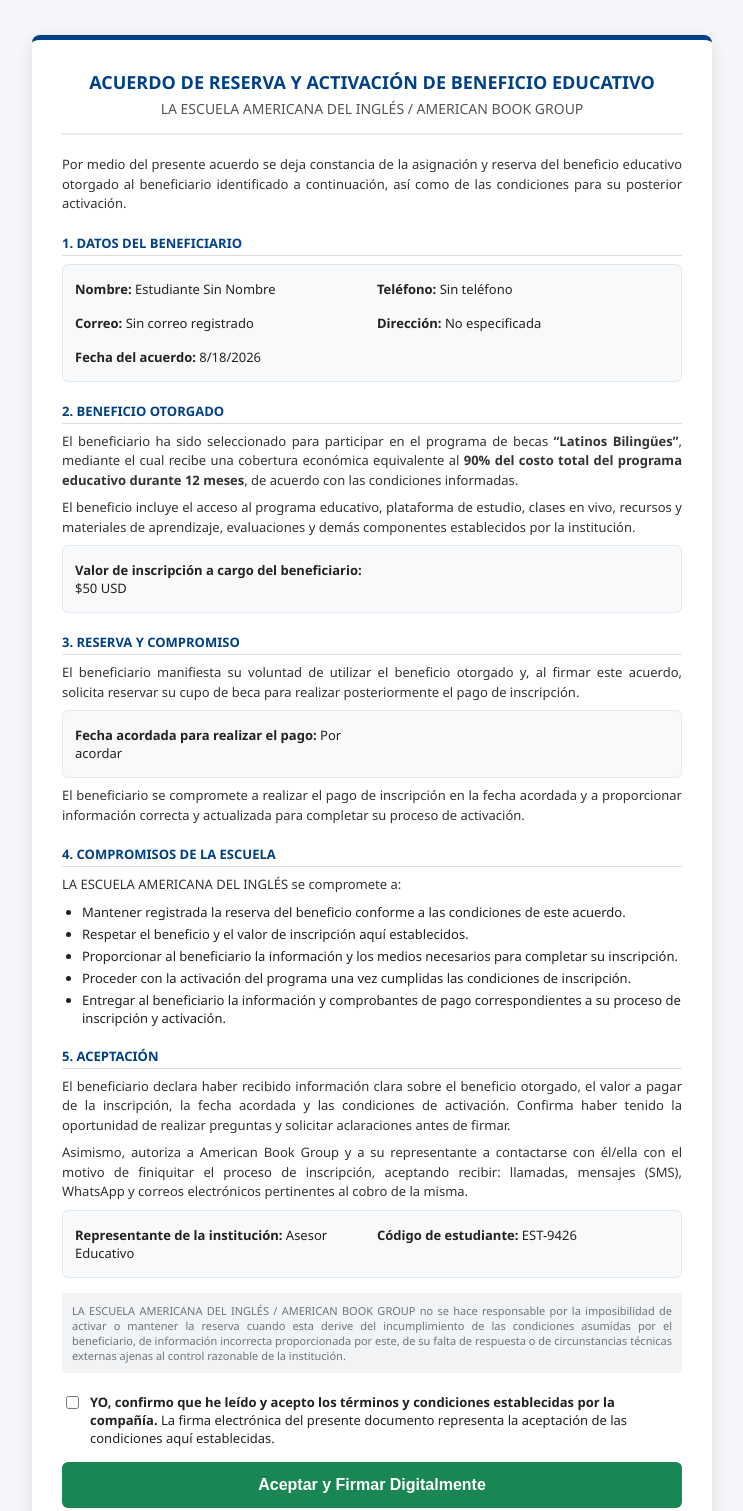
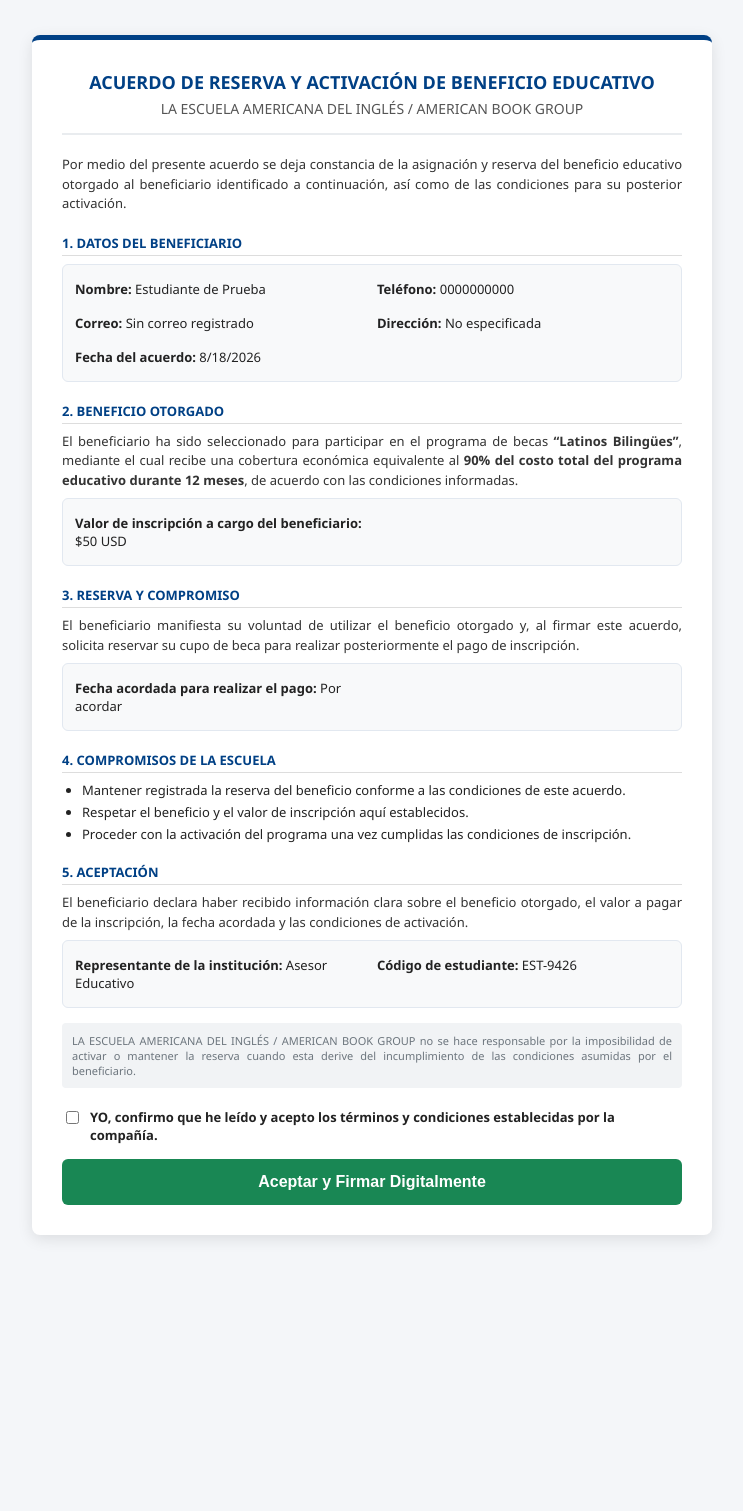
Before and after one commit to theamericanschool/acuerdo---beca, a plain HTML site: page index.html in a window 1280 px wide. Shown: the top 1511 px of the page, without its empty margins (268-1011 px from the left). After the commit the page ends 1270 px from the top, so only its background shows below. Drawn offline with Linux system fonts and the light colour scheme; no server answers.

Commit message:
index.html

```diff
--- a/index.html
+++ b/index.html
@@ -45,7 +45,6 @@
 
   <div class="section-title">2. Beneficio Otorgado</div>
   <p class="text-block">El beneficiario ha sido seleccionado para participar en el programa de becas <strong>“Latinos Bilingües”</strong>, mediante el cual recibe una cobertura económica equivalente al <strong>90% del costo total del programa educativo durante 12 meses</strong>, de acuerdo con las condiciones informadas.</p>
-  <p class="text-block">El beneficio incluye el acceso al programa educativo, plataforma de estudio, clases en vivo, recursos y materiales de aprendizaje, evaluaciones y demás componentes establecidos por la institución.</p>
   <div class="data-grid">
     <p><strong>Valor de inscripción a cargo del beneficiario:</strong> <span id="valorInscripcion">-</span></p>
   </div>
@@ -55,21 +54,16 @@
   <div class="data-grid">
     <p><strong>Fecha acordada para realizar el pago:</strong> <span id="fechaPago">-</span></p>
   </div>
-  <p class="text-block">El beneficiario se compromete a realizar el pago de inscripción en la fecha acordada y a proporcionar información correcta y actualizada para completar su proceso de activación.</p>
 
   <div class="section-title">4. Compromisos de la Escuela</div>
-  <p class="text-block">LA ESCUELA AMERICANA DEL INGLÉS se compromete a:</p>
   <ul class="ul-commitments">
     <li>Mantener registrada la reserva del beneficio conforme a las condiciones de este acuerdo.</li>
     <li>Respetar el beneficio y el valor de inscripción aquí establecidos.</li>
-    <li>Proporcionar al beneficiario la información y los medios necesarios para completar su inscripción.</li>
     <li>Proceder con la activación del programa una vez cumplidas las condiciones de inscripción.</li>
-    <li>Entregar al beneficiario la información y comprobantes de pago correspondientes a su proceso de inscripción y activación.</li>
   </ul>
 
   <div class="section-title">5. Aceptación</div>
-  <p class="text-block">El beneficiario declara haber recibido información clara sobre el beneficio otorgado, el valor a pagar de la inscripción, la fecha acordada y las condiciones de activación. Confirma haber tenido la oportunidad de realizar preguntas y solicitar aclaraciones antes de firmar.</p>
-  <p class="text-block">Asimismo, autoriza a American Book Group y a su representante a contactarse con él/ella con el motivo de finiquitar el proceso de inscripción, aceptando recibir: llamadas, mensajes (SMS), WhatsApp y correos electrónicos pertinentes al cobro de la misma.</p>
+  <p class="text-block">El beneficiario declara haber recibido información clara sobre el beneficio otorgado, el valor a pagar de la inscripción, la fecha acordada y las condiciones de activación.</p>
 
   <div class="data-grid">
     <p><strong>Representante de la institución:</strong> <span id="representante">-</span></p>
@@ -77,13 +71,13 @@
   </div>
 
   <div class="legal-disclaimer">
-    LA ESCUELA AMERICANA DEL INGLÉS / AMERICAN BOOK GROUP no se hace responsable por la imposibilidad de activar o mantener la reserva cuando esta derive del incumplimiento de las condiciones asumidas por el beneficiario, de información incorrecta proporcionada por este, de su falta de respuesta o de circunstancias técnicas externas ajenas al control razonable de la institución.
+    LA ESCUELA AMERICANA DEL INGLÉS / AMERICAN BOOK GROUP no se hace responsable por la imposibilidad de activar o mantener la reserva cuando esta derive del incumplimiento de las condiciones asumidas por el beneficiario.
   </div>
 
   <form id="signForm" style="margin-top: 20px;">
     <label style="font-size: 13px; display: flex; align-items: flex-start; gap: 8px; cursor: pointer;">
       <input type="checkbox" id="checkTerms" required style="margin-top: 3px;">
-      <span><strong>YO, confirmo que he leído y acepto los términos y condiciones establecidas por la compañía.</strong> La firma electrónica del presente documento representa la aceptación de las condiciones aquí establecidas.</span>
+      <span><strong>YO, confirmo que he leído y acepto los términos y condiciones establecidas por la compañía.</strong></span>
     </label>
 
     <button type="submit" class="btn-sign" id="btnSign">Aceptar y Firmar Digitalmente</button>
@@ -91,17 +85,16 @@
 </div>
 
 <script>
-  // 1. URL DE TU GOOGLE APPS SCRIPT INTEGRADA
+  // URL OFICIAL DE TU GOOGLE APPS SCRIPT
   const SCRIPT_URL = "https://script.google.com/macros/s/AKfycby-mLUOndgFGGvuPiIcE9j7fXCUIuMEpXxcb292_xppia47qZQDk8RGK2k4GAmQpGfDPw/exec";
 
-  // 2. Extracción de parámetros desde la URL
+  // Leer parámetros de la URL
   const urlParams = new URLSearchParams(window.location.search);
   const getParam = (param, defaultText) => urlParams.get(param) || defaultText;
 
-  // Carga de datos en la interfaz
   const datosEstudiante = {
-    nombre: getParam('nombre', 'Estudiante Sin Nombre'),
-    telefono: getParam('telefono', 'Sin teléfono'),
+    nombre: getParam('nombre', 'Estudiante de Prueba'),
+    telefono: getParam('telefono', '0000000000'),
     email: getParam('email', ''),
     direccion: getParam('direccion', 'No especificada'),
     fechaAcuerdo: getParam('fechaAcuerdo', new Date().toLocaleDateString()),
@@ -111,7 +104,7 @@
     codigoEstudiante: getParam('codigoEstudiante', 'EST-' + Math.floor(1000 + Math.random() * 9000))
   };
 
-  // Renderizar en pantalla
+  // Asignar a la pantalla
   document.getElementById('nombre').innerText = datosEstudiante.nombre;
   document.getElementById('telefono').innerText = datosEstudiante.telefono;
   document.getElementById('email').innerText = datosEstudiante.email || 'Sin correo registrado';
@@ -122,12 +115,12 @@
   document.getElementById('representante').innerText = datosEstudiante.representante;
   document.getElementById('codigoEstudiante').innerText = datosEstudiante.codigoEstudiante;
 
-  // 3. EVENTO AUTOMÁTICO: Notificar apertura/lectura a Google Sheets
+  // EVENTO 1: Notificar Lectura/Apertura al cargar
   window.addEventListener('load', () => {
     fetch(SCRIPT_URL, {
       method: 'POST',
       mode: 'no-cors',
-      headers: { 'Content-Type': 'application/json' },
+      headers: { 'Content-Type': 'text/plain' },
       body: JSON.stringify({
         accion: "ABRIR",
         codigoEstudiante: datosEstudiante.codigoEstudiante,
@@ -139,30 +132,28 @@
     });
   });
 
-  // 4. EVENTO FIRMA: Captura de IP y confirmación
+  // EVENTO 2: Procesar la Firma
   document.getElementById('signForm').addEventListener('submit', async (e) => {
     e.preventDefault();
 
     const btn = document.getElementById('btnSign');
     btn.disabled = true;
-    btn.innerText = "Registrando firma y verificando IP...";
+    btn.innerText = "Registrando firma...";
 
-    try {
-      // Captura de IP pública del estudiante
     let userIp = "IP no detectada";
     try {
       const ipRes = await fetch('https://api.ipify.org?format=json');
       const ipData = await ipRes.json();
       userIp = ipData.ip;
     } catch (ipErr) {
-        console.log("No se pudo obtener IP externa");
+      console.log("No se pudo obtener IP pública");
     }
 
-      // Enviar registro de firma al backend
-      await fetch(SCRIPT_URL, {
+    // Enviar datos usando tipo 'text/plain' para evitar bloqueos CORS con Google Apps Script
+    fetch(SCRIPT_URL, {
       method: 'POST',
       mode: 'no-cors',
-        headers: { 'Content-Type': 'application/json' },
+      headers: { 'Content-Type': 'text/plain' },
       body: JSON.stringify({
         accion: "FIRMAR",
         codigoEstudiante: datosEstudiante.codigoEstudiante,
@@ -170,16 +161,14 @@
         email: datosEstudiante.email,
         ip: userIp
       })
-      });
-
+    }).then(() => {
       alert("¡Acuerdo firmado con éxito!\n\nSe ha registrado tu firma electrónica junto con la IP: " + userIp);
       btn.innerText = "Acuerdo Firmado Exitosamente";
-
-    } catch (err) {
-      alert("Ocurrió un error al procesar la firma. Intenta nuevamente.");
+    }).catch((error) => {
+      alert("Error al enviar la firma. Intenta de nuevo.");
       btn.disabled = false;
       btn.innerText = "Aceptar y Firmar Digitalmente";
-    }
+    });
   });
 </script>
 
```
Lines whose indentation alone changed are shown as unchanged.
